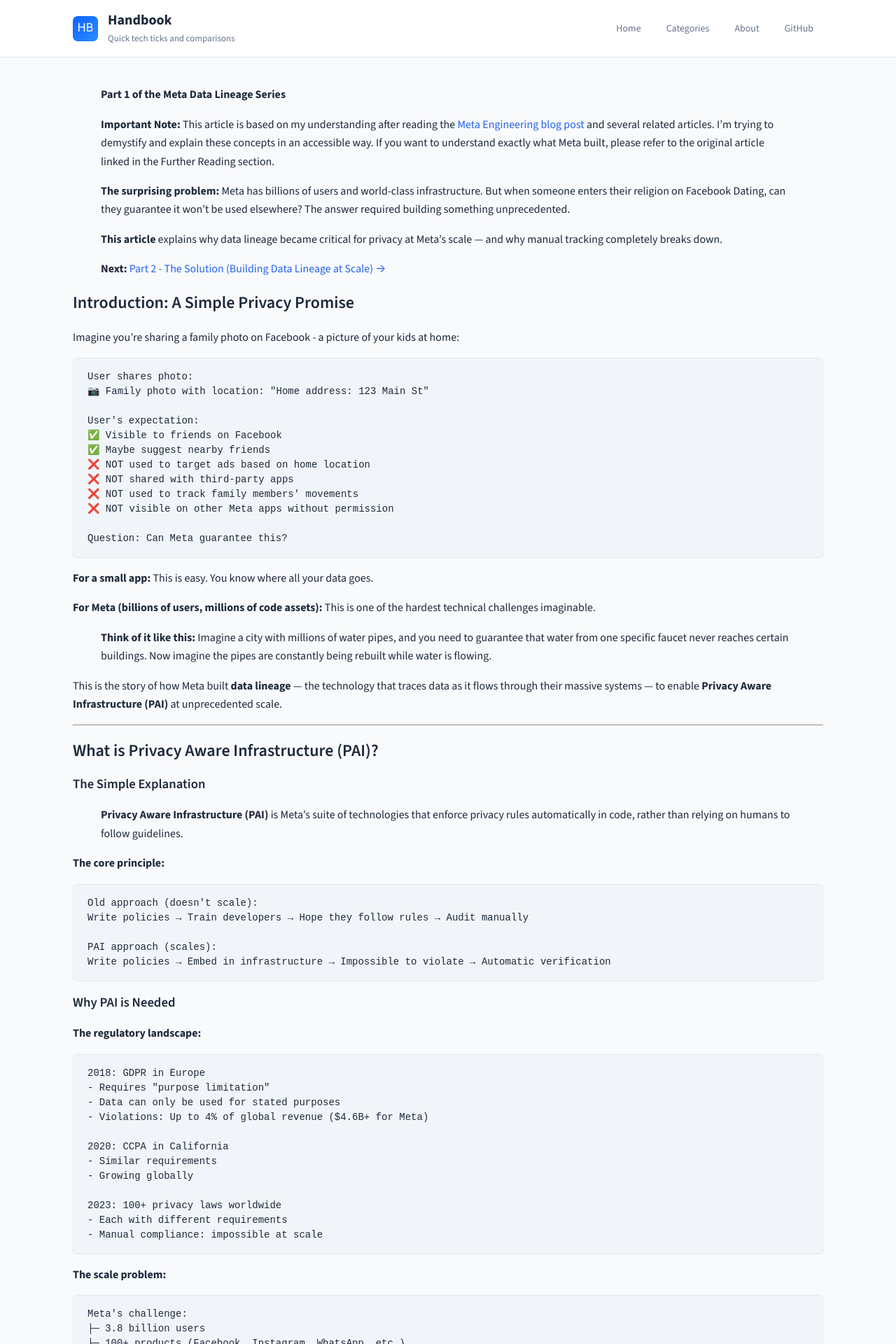
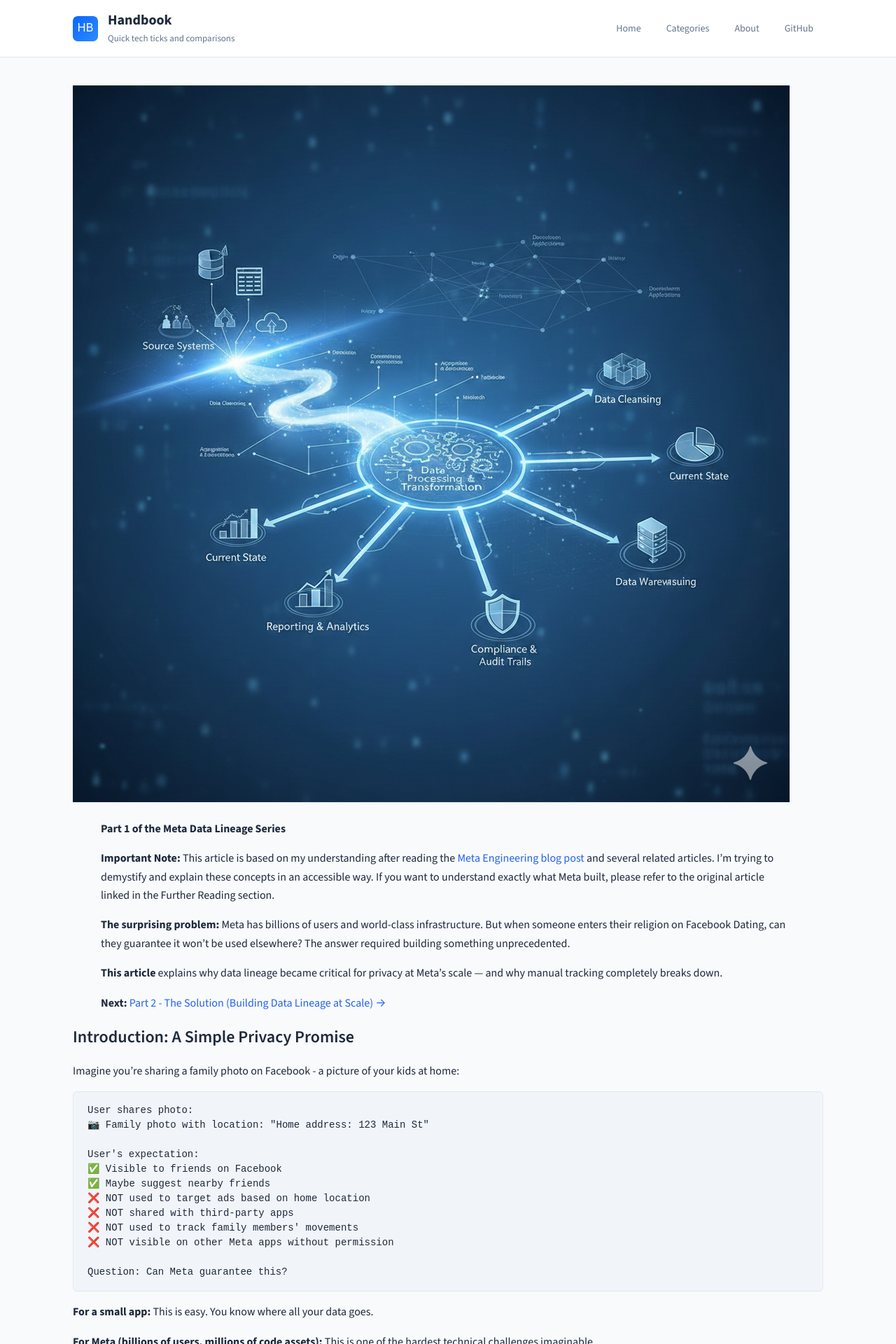
Before and after one commit to rilov/handbook, a Jekyll site: the page built from _topics/meta-data-lineage-part-1-challenge.md, in a window 1280 px wide. Shown: the top 1920 px of the page at 70% size. Built offline with Jekyll 4.4.1, drawn with Linux system fonts in a browser that asks for light colours; our own code applies the rules of GitHub Pages for plain Markdown files.

Commit message:
updated image

```diff
--- a/_topics/meta-data-lineage-part-1-challenge.md
+++ b/_topics/meta-data-lineage-part-1-challenge.md
@@ -14,6 +14,8 @@
 related:
   - meta-data-lineage-part-2-solution
 ---
+
+![Meta Data Lineage]({{ site.baseurl }}/assets/img/Gemini_Generated_Image_u9udjuu9udjuu9ud.png)
 
 > **Part 1 of the Meta Data Lineage Series**
 >
```
Also changed, not shown: 1 other file.
